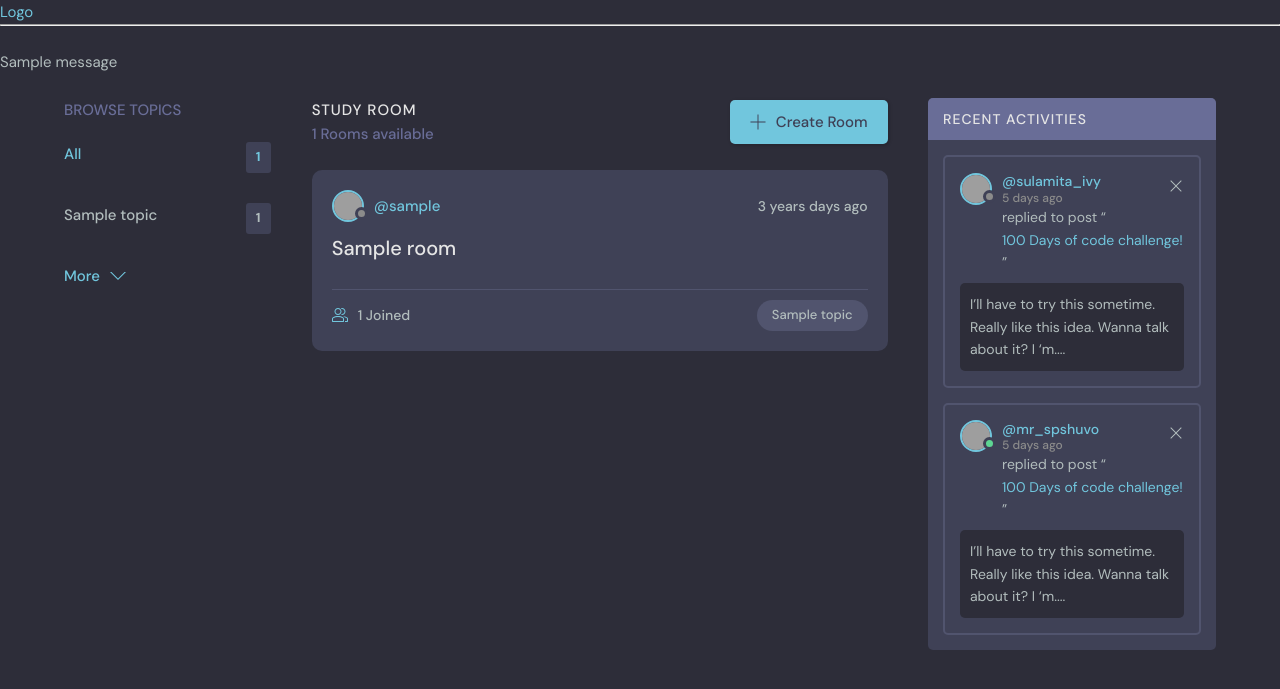
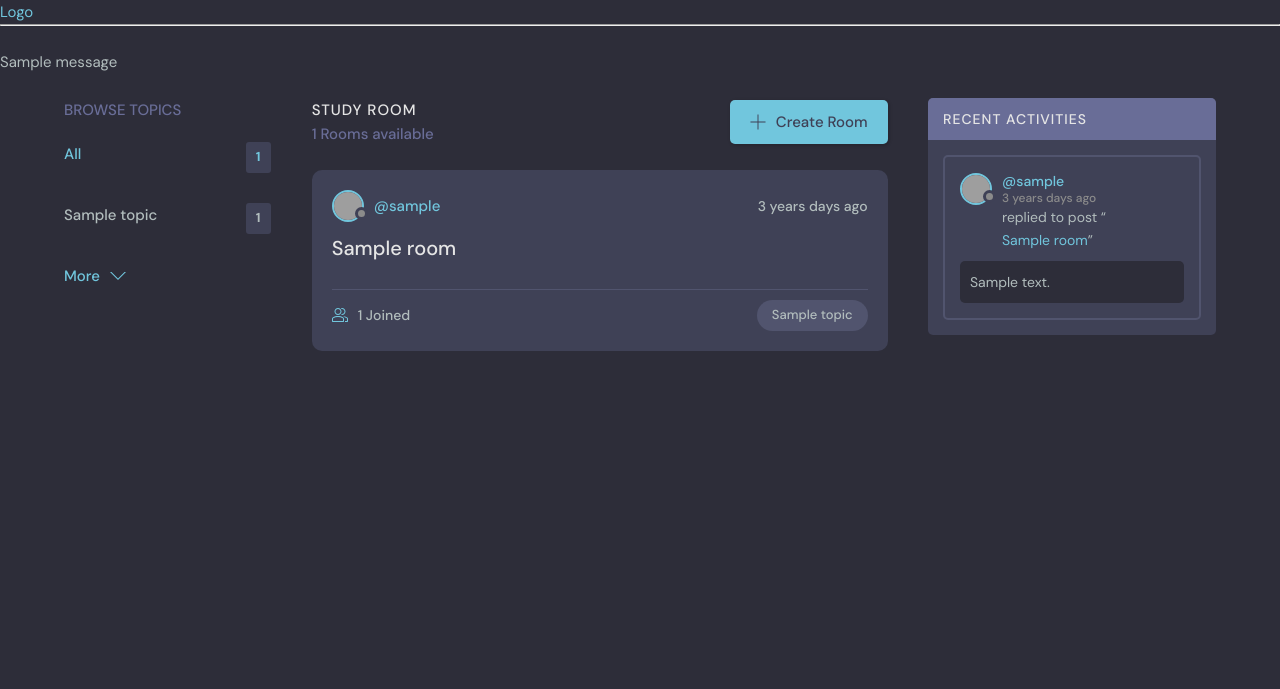
Before and after one commit to Flomasta/fairy_web, a Django app: page / in a window 1280 px wide. Shown: the part 76-765 px from the top of the page. Run offline with Django 4.2, Linux system fonts and the light colour scheme; tables that the repository leaves empty hold one stand-in row (values such as "Sample post"); one stand-in notice (Sample message) is shown; grey boxes are pictures that could not be loaded.

Commit message:
set up Recent Activities

```diff
--- a/base/templates/base/activity_component.html
+++ b/base/templates/base/activity_component.html
@@ -1,14 +1,38 @@
-<h3>Recent activities</h3>
-<hr>
+<div class="activities__header">
+    <h2>Recent Activities</h2>
+</div>
 {% for message in room_messages %}
-    <div>
-        <small>
-            @<a href="{% url 'user-profile' message.user.id %}">{{ message.user }}</a> {{ message.created|timesince }}
-        </small>
-        <small>replied to "{{ message.room }}"</small>
-        <p>{{ message }}</p>
-        {% if request.user == message.user %}
-            <a href="{% url 'delete_message' message.id %}">Delete</a>
-        {% endif %}
+    <div class="activities__box">
+        <div class="activities__boxHeader roomListRoom__header">
+            <a href="{% url 'user-profile' message.user.id %}" class="roomListRoom__author">
+                <div class="avatar avatar--small">
+                    <img src="https://randomuser.me/api/portraits/women/11.jpg"/>
+                </div>
+                <p>
+                    @{{ message.user }}
+                    <span>{{ message.created|timesince }} days ago</span>
+                </p>
+            </a>
+            <div class="roomListRoom__actions">
+                {% if request.user == message.user %}
+                    <a href="{% url 'delete_message' message.id %}">
+                        <svg version="1.1" xmlns="http://www.w3.org/2000/svg" width="32" height="32"
+                             viewBox="0 0 32 32">
+                            <title>remove</title>
+                            <path
+                                    d="M27.314 6.019l-1.333-1.333-9.98 9.981-9.981-9.981-1.333 1.333 9.981 9.981-9.981 9.98 1.333 1.333 9.981-9.98 9.98 9.98 1.333-1.333-9.98-9.98 9.98-9.981z"
+                            ></path>
+                        </svg>
+                    </a>
+                {% endif %}
+
+            </div>
+        </div>
+        <div class="activities__boxContent">
+            <p>replied to post “<a href="{% url 'room' message.room.id %}">{{ message.room }}</a>”</p>
+            <div class="activities__boxRoomContent">
+                {{ message.body }}
+            </div>
+        </div>
     </div>
 {% endfor %}
--- a/base/templates/base/home.html
+++ b/base/templates/base/home.html
@@ -50,71 +50,10 @@
 
             <!-- Activities Start -->
             <div class="activities">
-                <div class="activities__header">
-                    <h2>Recent Activities</h2>
-                </div>
-                <div class="activities__box">
-                    <div class="activities__boxHeader roomListRoom__header">
-                        <a href="../../../theme/profile.html" class="roomListRoom__author">
-                            <div class="avatar avatar--small">
-                                <img src="https://randomuser.me/api/portraits/women/11.jpg"/>
-                            </div>
-                            <p>
-                                @sulamita_ivy
-                                <span>5 days ago</span>
-                            </p>
-                        </a>
-                        <div class="roomListRoom__actions">
-                            <a href="#">
-                                <svg version="1.1" xmlns="http://www.w3.org/2000/svg" width="32" height="32"
-                                     viewBox="0 0 32 32">
-                                    <title>remove</title>
-                                    <path
-                                            d="M27.314 6.019l-1.333-1.333-9.98 9.981-9.981-9.981-1.333 1.333 9.981 9.981-9.981 9.98 1.333 1.333 9.981-9.98 9.98 9.98 1.333-1.333-9.98-9.98 9.98-9.981z"
-                                    ></path>
-                                </svg>
-                            </a>
-                        </div>
-                    </div>
-                    <div class="activities__boxContent">
-                        <p>replied to post “<a href="../../../theme/room.html">100 Days of code challenge!</a>”</p>
-                        <div class="activities__boxRoomContent">
-                            I’ll have to try this sometime. Really like this idea. Wanna talk about it? I ‘m....
-                        </div>
-                    </div>
-                </div>
+                {% include 'base/activity_component.html' %}
 
-                <div class="activities__box">
-                    <div class="activities__boxHeader roomListRoom__header">
-                        <a href="../../../theme/profile.html" class="roomListRoom__author">
-                            <div class="avatar avatar--small active">
-                                <img src="https://randomuser.me/api/portraits/men/13.jpg"/>
-                            </div>
-                            <p>
-                                @mr_spshuvo
-                                <span>5 days ago</span>
-                            </p>
-                        </a>
-                        <div class="roomListRoom__actions">
-                            <a href="#">
-                                <svg version="1.1" xmlns="http://www.w3.org/2000/svg" width="32" height="32"
-                                     viewBox="0 0 32 32">
-                                    <title>remove</title>
-                                    <path
-                                            d="M27.314 6.019l-1.333-1.333-9.98 9.981-9.981-9.981-1.333 1.333 9.981 9.981-9.981 9.98 1.333 1.333 9.981-9.98 9.98 9.98 1.333-1.333-9.98-9.98 9.98-9.981z"
-                                    ></path>
-                                </svg>
-                            </a>
-                        </div>
-                    </div>
-                    <div class="activities__boxContent">
-                        <p>replied to post “<a href="../../../theme/room.html">100 Days of code challenge!</a>”</p>
-                        <div class="activities__boxRoomContent">
-                            I’ll have to try this sometime. Really like this idea. Wanna talk about it? I ‘m....
-                        </div>
-                    </div>
-                </div>
             </div>
+
             <!-- Activities End -->
         </div>
     </main>
```
